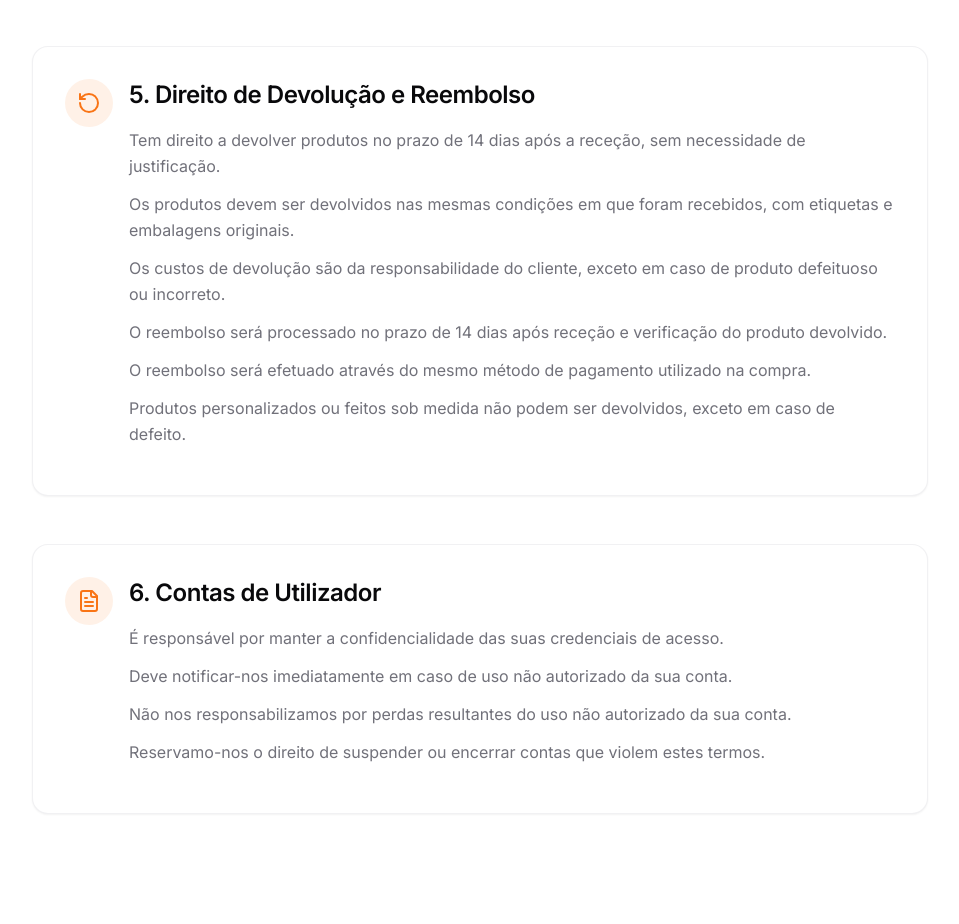
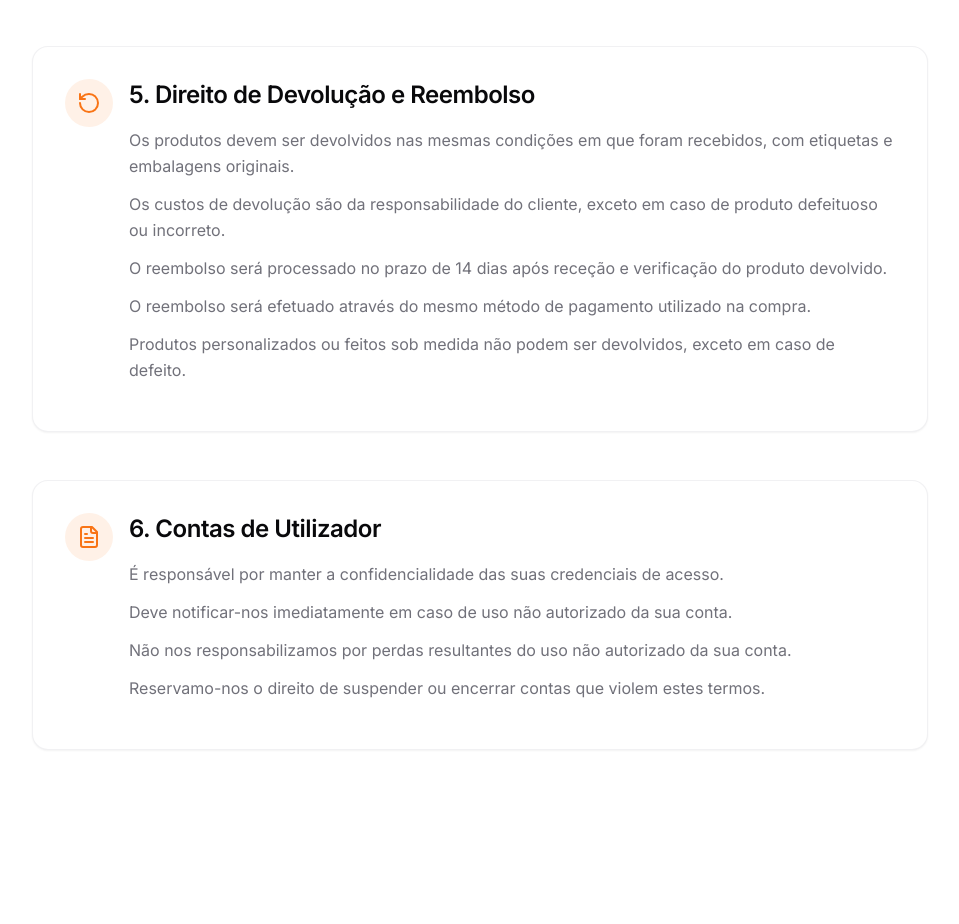
Before and after one commit to davescript/loja-mae, a React (Vite) app: page /terms in a window 1280 px wide. Shown: the part 2540-3464 px from the top of the page, without its empty margins (160-1119 px from the left). Built offline with nearby package versions, Linux system fonts and the light colour scheme; no server answers.

Commit message:
fix: remover linha sobre prazo de 14 dias da seção de Devolução

```diff
--- a/frontend/storefront/pages/terms.tsx
+++ b/frontend/storefront/pages/terms.tsx
@@ -50,7 +50,6 @@ export default function TermsPage() {
       icon: RotateCcw,
       title: '5. Direito de Devolução e Reembolso',
       content: [
-        'Tem direito a devolver produtos no prazo de 14 dias após a receção, sem necessidade de justificação.',
         'Os produtos devem ser devolvidos nas mesmas condições em que foram recebidos, com etiquetas e embalagens originais.',
         'Os custos de devolução são da responsabilidade do cliente, exceto em caso de produto defeituoso ou incorreto.',
         'O reembolso será processado no prazo de 14 dias após receção e verificação do produto devolvido.',
```
